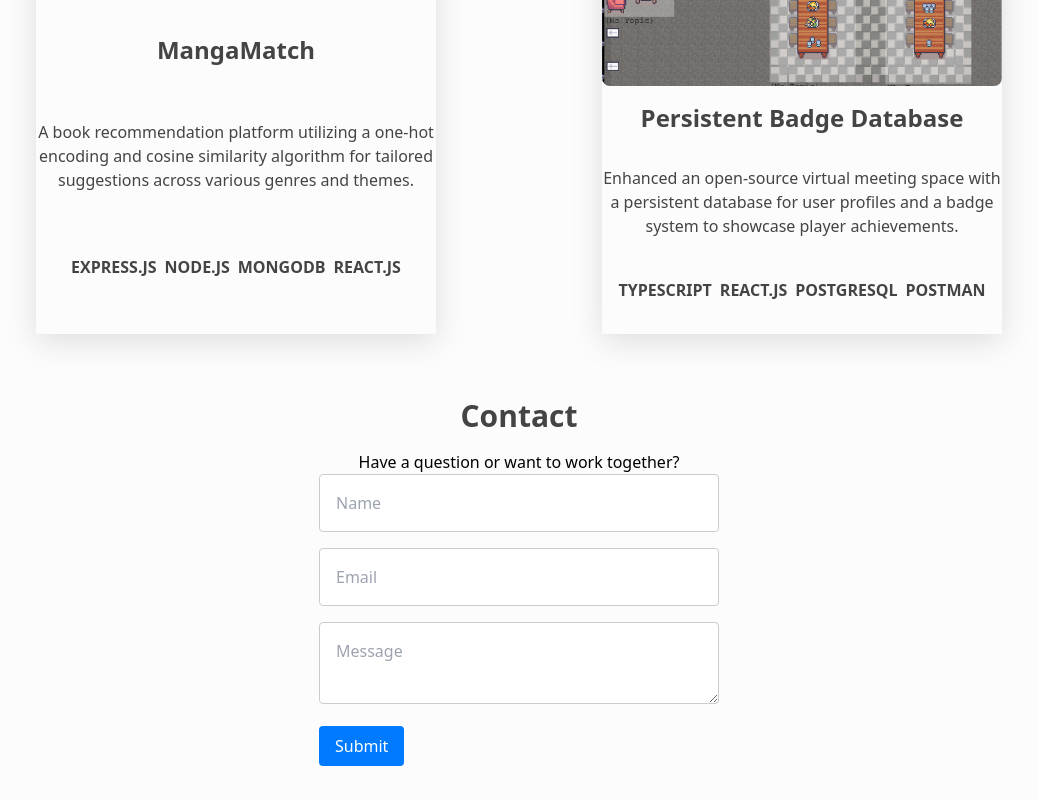
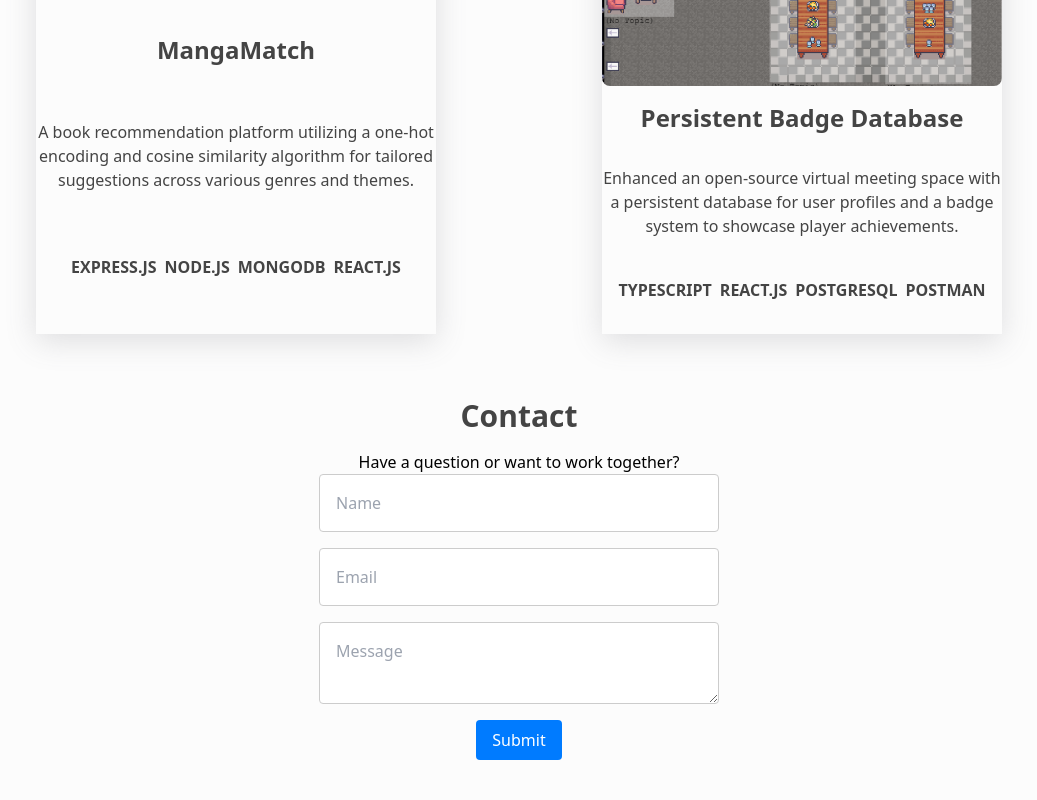
Before and after one commit to csiv23/portfolio, a Next.js app in the folder frontend/: page / in a window 1280 px wide. Shown: the part 2802-3602 px from the top of the page, without its empty margins (121-1158 px from the left). Before the commit the page ends 3568 px from the top, so only its background shows below. Built offline with nearby package versions, Linux system fonts and the light colour scheme.

Commit message:
Update Contact.module.css

```diff
--- a/frontend/components/Contact.module.css
+++ b/frontend/components/Contact.module.css
@@ -3,11 +3,16 @@
     flex-direction: column; /* Make children stack vertically */
     justify-content: center;
     align-items: center;
+    margin-bottom: 5vh;
   }
 
   .contactForm {
     width: 100%;
     max-width: 400px;
+    display: flex;
+    flex-direction: column;
+    justify-content: center;
+    align-items: center;
   }
 
   .formField {
```
